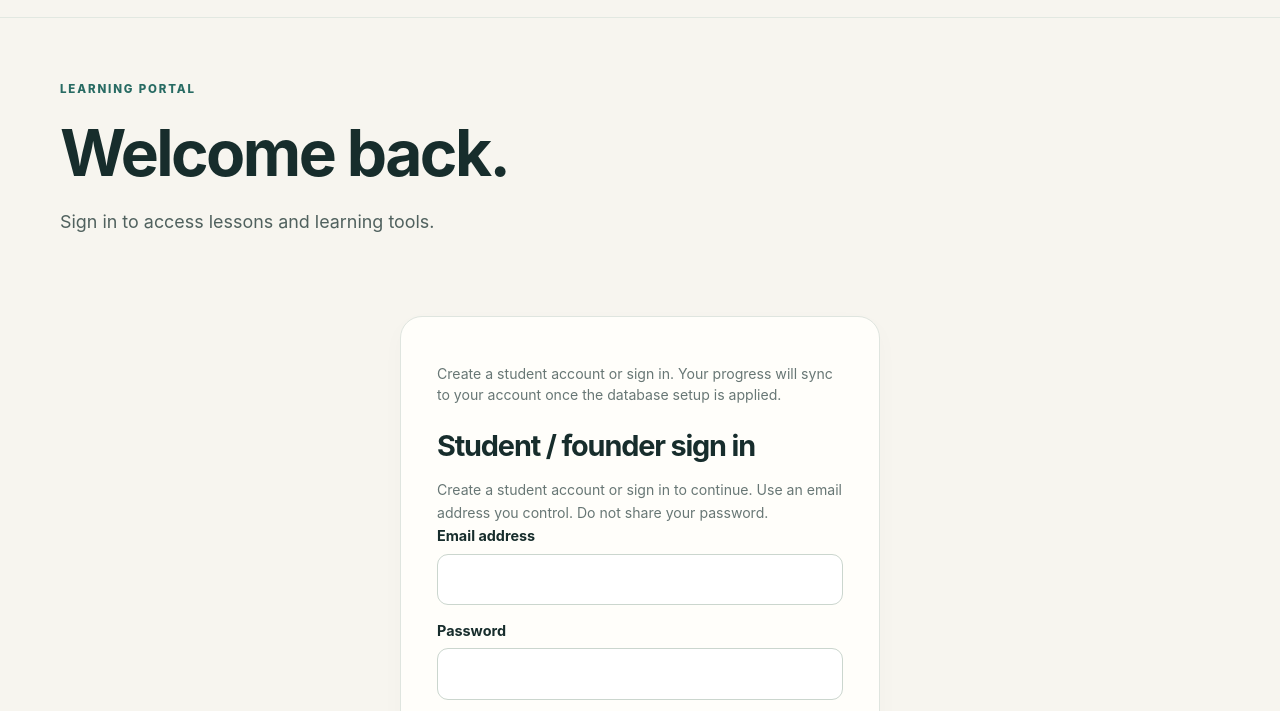
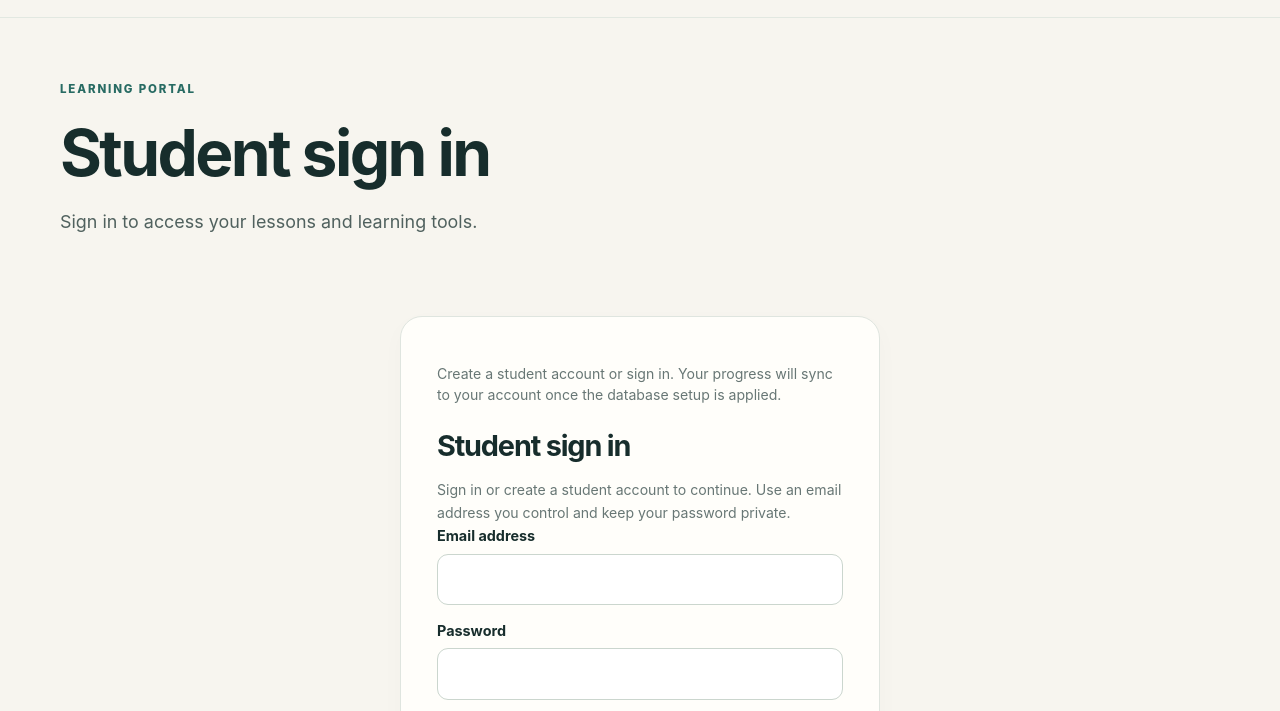
Before and after one commit to Ameeliya/beyond-basics, a website: page index.html in a window 1280 px wide. Both pictures are taken after a click on the link "Learner login ↗". Shown: the part 61-772 px from the top of the page. Drawn offline with nearby package versions, Linux system fonts and the light colour scheme.

Commit message:
Simplify login page to student sign-in wording (#11)

```diff
--- a/index.html
+++ b/index.html
@@ -133,8 +133,8 @@
   <form id="studentSuggestionForm"><div class="form-grid"><div class="field"><label for="suggestionName">Name or nickname (optional)</label><input id="suggestionName" name="student_name" maxlength="80" autocomplete="off" placeholder="You can leave this blank"></div><div class="field"><label for="suggestionEmail">Email (optional)</label><input id="suggestionEmail" name="student_email" type="email" maxlength="180" autocomplete="off" placeholder="Only if you would like a reply"></div></div><div class="field"><label for="suggestionType">What is your suggestion about?</label><select id="suggestionType" name="suggestion_type" required><option value="">Choose a topic</option><option>Suggest a new lesson</option><option>Improve an existing lesson</option><option>Report a problem</option><option>Accessibility or usability</option><option>Other idea</option></select></div><div class="field"><label for="suggestionMessage">Your suggestion</label><textarea id="suggestionMessage" name="suggestion_message" required maxlength="1500" placeholder="Tell us what would make learning better…"></textarea></div><input type="hidden" name="form_source" value="Beyond Basics student suggestions"><div style="margin-top:16px"><button class="btn btn-primary" type="submit">Send suggestion ↗</button></div><div class="success" id="suggestionSuccess" role="status" style="margin-top:15px"></div></form></div></div></section></section></section>
 
 <section class="page" id="page-login" data-page="login">
-  <div class="wrap page-top"><div class="eyebrow">Learning portal</div><h1>Welcome back.</h1><p class="lead">Sign in to access lessons and learning tools.</p></div>
-  <div class="wrap login-box"><div class="card"><p class="auth-status muted" id="authStatus">Create a student account or sign in. Your progress will sync to your account once the database setup is applied.</p><h2 style="font-size:1.8rem;margin-top:25px">Student / founder sign in</h2><p class="muted small">Create a student account or sign in to continue. Use an email address you control. Do not share your password.</p><form id="authForm"><div class="field"><label for="authEmail">Email address</label><input id="authEmail" name="email" type="email" autocomplete="email" required maxlength="180"></div><div class="field"><label for="authPassword">Password</label><input id="authPassword" name="password" type="password" autocomplete="current-password" required minlength="8" maxlength="128"></div><div class="field"><label for="authMode">Action</label><select id="authMode"><option value="signin">Sign in</option><option value="signup">Create student account</option></select></div><button class="btn btn-primary" id="authSubmit" type="submit">Continue →</button><div class="success" id="authFeedback" role="status" style="margin-top:15px"></div></form><div class="divider"></div><p class="small muted">Founder access must be granted securely in Supabase; choosing a special role in this form does not grant administrator privileges.</p></div></div>
+  <div class="wrap page-top"><div class="eyebrow">Learning portal</div><h1>Student sign in</h1><p class="lead">Sign in to access your lessons and learning tools.</p></div>
+  <div class="wrap login-box"><div class="card"><p class="auth-status muted" id="authStatus">Create a student account or sign in. Your progress will sync to your account once the database setup is applied.</p><h2 style="font-size:1.8rem;margin-top:25px">Student sign in</h2><p class="muted small">Sign in or create a student account to continue. Use an email address you control and keep your password private.</p><form id="authForm"><div class="field"><label for="authEmail">Email address</label><input id="authEmail" name="email" type="email" autocomplete="email" required maxlength="180"></div><div class="field"><label for="authPassword">Password</label><input id="authPassword" name="password" type="password" autocomplete="current-password" required minlength="8" maxlength="128"></div><div class="field"><label for="authMode">Action</label><select id="authMode"><option value="signin">Sign in</option><option value="signup">Create student account</option></select></div><button class="btn btn-primary" id="authSubmit" type="submit">Continue →</button><div class="success" id="authFeedback" role="status" style="margin-top:15px"></div></form><div class="divider"></div><p class="small muted">Founder access must be granted securely in Supabase; choosing a special role in this form does not grant administrator privileges.</p></div></div>
 </section>
 
 <section class="page" id="page-dashboard" data-page="dashboard">
```
